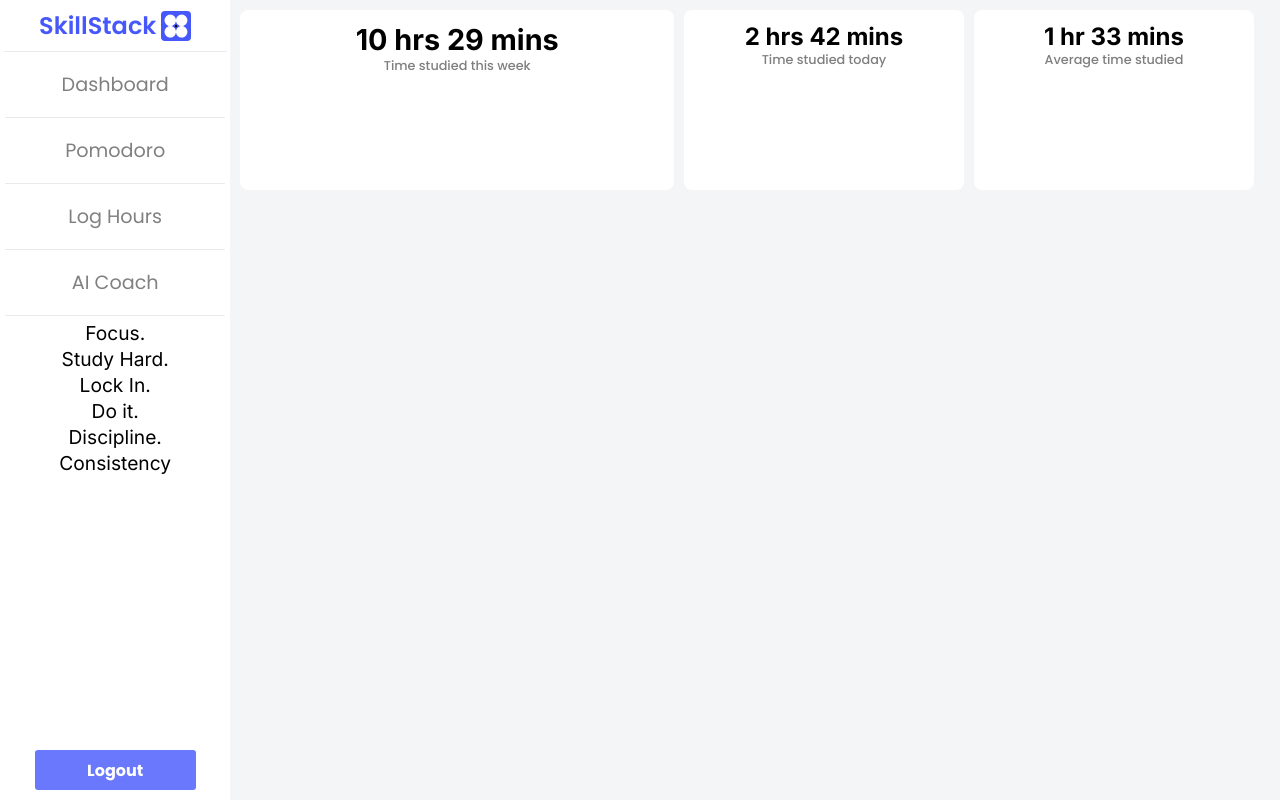
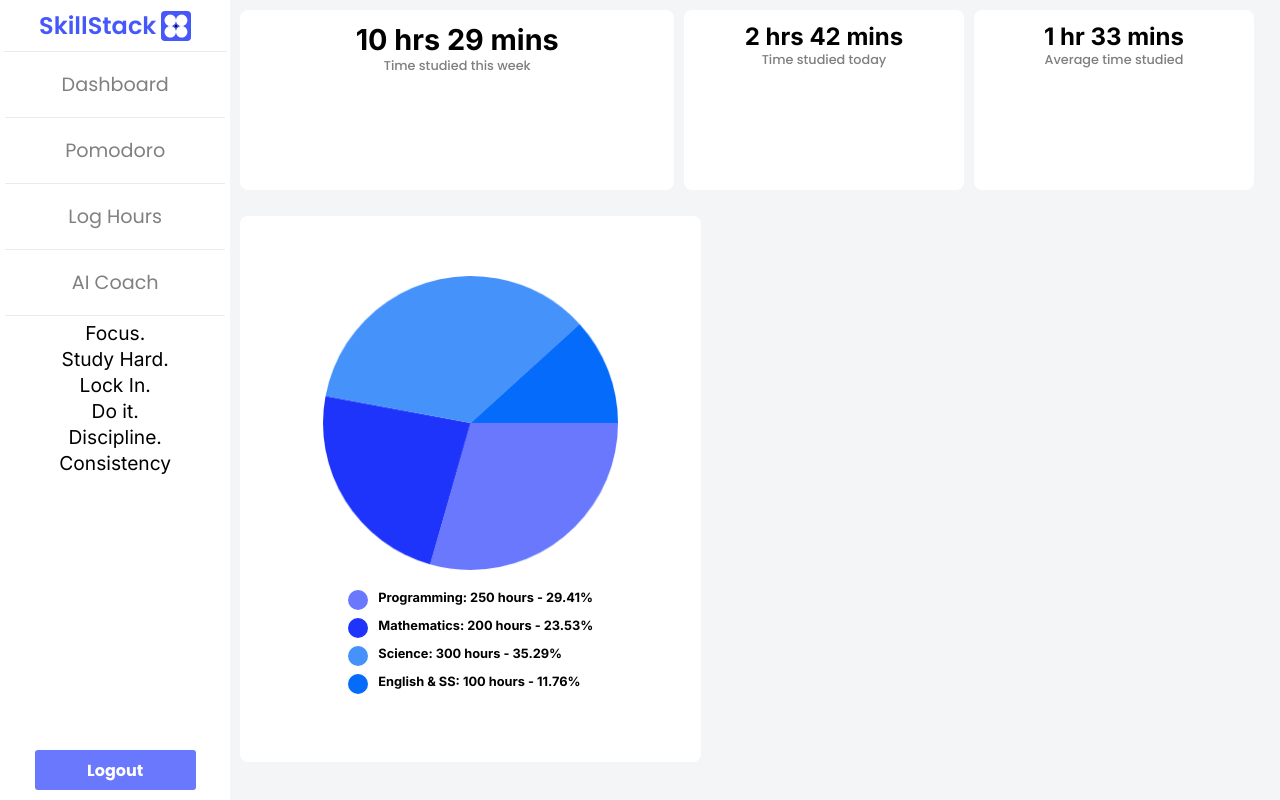
Before and after one commit to pkc0des/SkillStack, a Django app: page /dashboard in a window 1280 px wide. Run offline with Django 5.2, Linux system fonts and the light colour scheme.

Commit message:
Created the study Pie Chart. Resources used will be cited in resources.md

```diff
--- a/study/static/study/dashboard.css
+++ b/study/static/study/dashboard.css
@@ -1,9 +1,23 @@
+@keyframes load-pie-chart {
+    0% {
+        transform: scale(0);
+        opacity: 0;
+    }
+
+    100% {
+        transform: scale(1);
+        opacity: 1;
+    }
+}
+
 .dashboard-container {
     display: flex;
     flex-direction: column;
     width: 80%;
     margin: 10px;
+    gap: 50px;
 }
+
 
 .dashboard-container .time-stats {
     display: flex;
@@ -51,10 +65,57 @@
 
 }
 
-.dashboard-container .time-stats .today-time {
-
-}
-
 .dashboard-container .time-stats .small .time-label {
     font-size: 1.5em;
 }
+
+.dashboard-container .chart-container {
+    display: flex;
+    flex-direction: row;
+    width: 100%;
+    height: 70%;
+    gap: 20px;
+}
+
+.dashboard-container .chart-container .result {
+    display: flex;
+    align-items: center;
+    justify-content: center;
+    width: 45%;
+    height: 100%;
+    font-weight: 700;
+    border-radius: 8px;
+    background-color: var(--card);
+}
+
+.dashboard-container .chart-container .result .pie-chart-container {
+    display: flex;
+    flex-direction: column;
+    align-items: center;
+    justify-content: center;
+    gap: 20px;
+    width: 80%;
+    height: 80%;
+}
+
+.dashboard-container .chart-container .result .pie-chart-container .pie-chart {
+    width: 80%;
+}
+
+.dashboard-container .chart-container .result .animate-pie-chart {
+    animation: load-pie-chart 1s;
+}
+.legend-color {
+    width: 20px;
+    height: 20px;
+    border-radius: 50%;
+    display: inline-block;
+    margin-right: 10px;
+}
+
+.legend-item {
+    display: flex;
+    margin-bottom: 8px;
+    font-size: 0.8em;
+    font-family: var(--font-secondary);
+}
--- /dev/null
+++ b/study/static/study/main.js
@@ -0,0 +1,71 @@
+const color1 = 'hsl(234, 96%, 70%)';
+const color2 = 'hsl(234, 96%, 55%)';
+const color3 = 'hsl(215, 96%, 63%)';
+const color4 = 'hsl(215, 96%, 50%)'
+
+document.addEventListener("DOMContentLoaded", () => {
+    showSubjectPieChart();
+});
+
+
+function showSubjectPieChart() {
+
+    let sliceA = {size:250, color: color1};
+    let sliceB = {size:200, color: color2};
+    let sliceC = {size: 300, color: color3};
+    let sliceD = {size: 100, color: color4}
+
+    const values = [sliceA, sliceB, sliceC, sliceD];
+    const total = values.reduce((accumulator, value) => accumulator+value.size, 0);
+
+    let startAngle = 0;
+
+    // Values of the pie chart %
+
+    const canvas = document.querySelector(".pie-chart");
+    const ctx = canvas.getContext("2d");
+
+    // Calculate angles
+    values.forEach((value, index) => {
+        const angle = (value.size/total) * Math.PI * 2;
+
+        // Draw a slice
+        ctx.beginPath();
+        ctx.moveTo(canvas.width/2, canvas.height/2);
+        ctx.arc(
+            canvas.width / 2,
+            canvas.height/2,
+            canvas.width / 2,
+            startAngle,
+            startAngle + angle
+        );
+
+        ctx.closePath();
+        ctx.fillStyle = value.color
+        ctx.fill()
+
+        startAngle += angle
+    })
+
+    // Show Legend
+    const legend = document.querySelector(".pie-chart-legend");
+    legend.innerHTML = `
+        <div class="legend-item">
+            <div class="legend-color" style="background-color:${sliceA.color}"></div>
+            <div class="legend-label">Programming: ${sliceA.size} hours - ${((sliceA.size / total) * 100).toFixed(2)}%</div>
+        </div>
+        <div class="legend-item">
+            <div class="legend-color" style="background-color:${sliceB.color}"></div>
+            <div class="legend-label">Mathematics: ${sliceB.size} hours - ${((sliceB.size / total) * 100).toFixed(2)}%</div>
+        </div>
+        <div class="legend-item">
+            <div class="legend-color" style="background-color:${sliceC.color}"></div>
+            <div class="legend-label">Science: ${sliceC.size} hours - ${((sliceC.size / total) * 100).toFixed(2)}%</div>
+        </div>
+        <div class="legend-item">
+            <div class="legend-color" style="background-color:${sliceD.color}"></div>
+            <div class="legend-label">English & SS: ${sliceD.size} hours - ${((sliceD.size / total) * 100).toFixed(2)}%</div>
+        </div>
+
+    `
+}
--- a/study/templates/study/dashboard.html
+++ b/study/templates/study/dashboard.html
@@ -2,15 +2,16 @@
 {% load static %}
 
 {% block title %}
-    <title>Dashboard</title>
+<title>Dashboard</title>
 {% endblock %}
 
 {% block links %}
-    <link rel="stylesheet" href="{% static 'study/dashboard.css' %}">
+<link rel="stylesheet" href="{% static 'study/dashboard.css' %}">
 {% endblock %}
 
 {% block body %}
     <div class="dashboard-container">
+
         <div class="time-stats">
             <div class="weekly-time detail-card">
                 <p class="time-label">10 hrs 29 mins </p>
@@ -19,7 +20,6 @@
 
             </div>
 
-
             <div class="today-time detail-card small">
                 <p class="time-label">2 hrs 42 mins</p>
                 <p class="detail-header">Time studied today</p>
@@ -27,9 +27,19 @@
 
             <div class="average-time detail-card small">
                 <p class="time-label">1 hr 33 mins</p>
-                 <p class="detail-header">Average time studied</p>
+                <p class="detail-header">Average time studied</p>
             </div>
         </div>
 
+        <div class="chart-container">
+            <div class="result">
+                <div class="pie-chart-container">
+                    <canvas class="pie-chart animate-pie-chart" width="300" height="300"></canvas>
+                    <div class="pie-chart-legend"></div>
+                </div>
+            </div>
+        </div>
     </div>
+
+    <script defer src="{% static 'study/main.js' %}"></script>
 {% endblock %}
```
